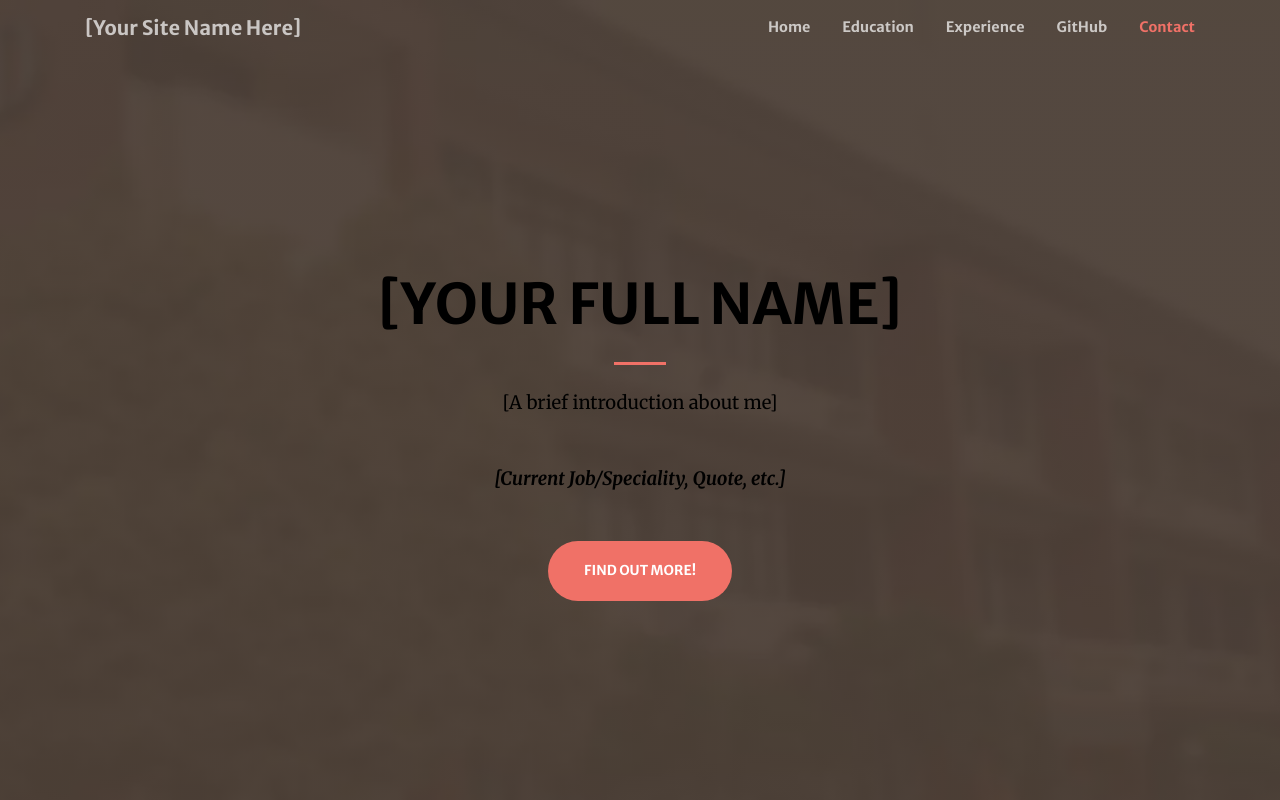
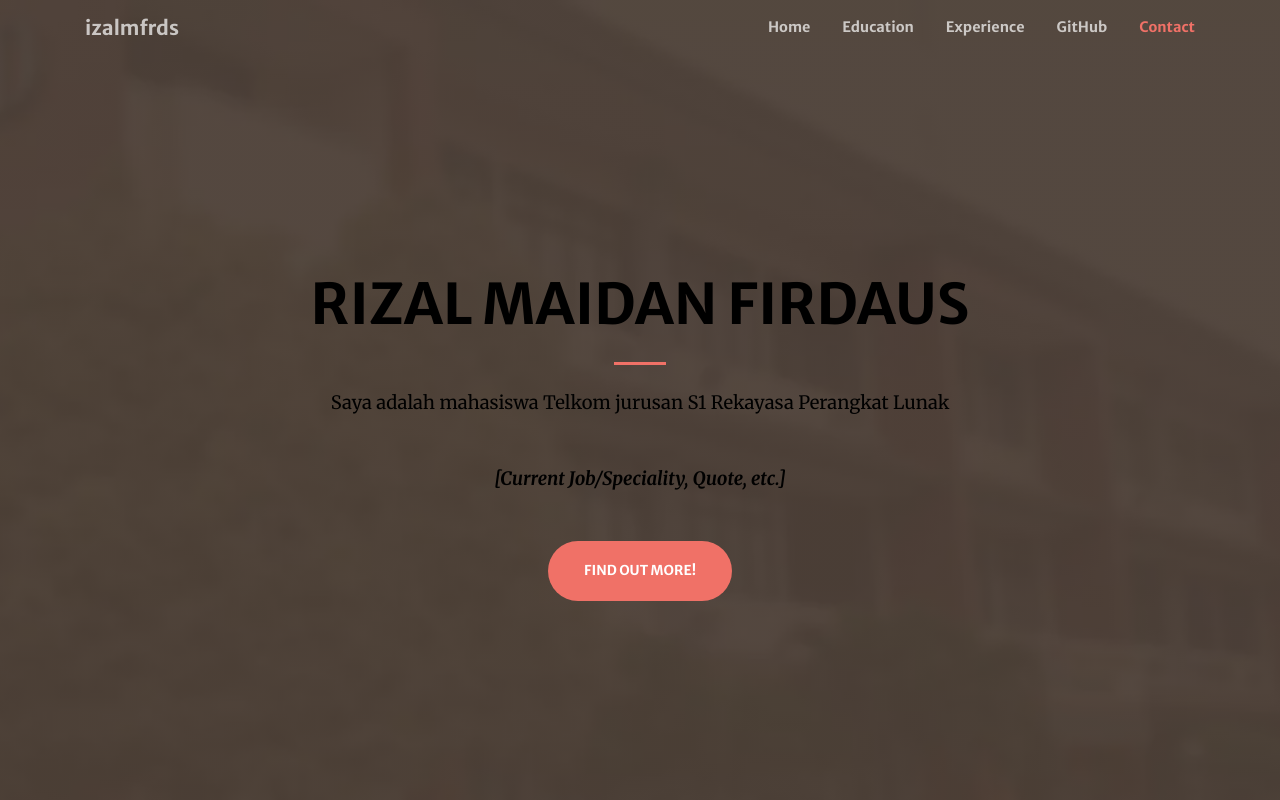
Before and after one commit to izalmfrds/RizalMaidan, a plain HTML site: page index.html in a window 1280 px wide. Shown: the top 800 px of the page. Drawn offline with nearby package versions, Linux system fonts and the light colour scheme.

Commit message:
edit  sikit
d

```diff
--- a/index.html
+++ b/index.html
@@ -41,7 +41,7 @@
     <div class="container">
 
       <!-- Updated with latest Creative -->
-      <a class="navbar-brand js-scroll-trigger" href="#page-top">[Your Site Name Here]</a>
+      <a class="navbar-brand js-scroll-trigger" href="#page-top">izalmfrds</a>
       <button class="navbar-toggler navbar-toggler-right" type="button"
               data-toggle="collapse" data-target="#navbarResponsive"
               aria-controls="navbarResponsive" aria-expanded="false"
@@ -78,12 +78,12 @@
       <div class="row">
         <div class="col-lg-10 mx-auto">
           <h1 class="text-uppercase">
-            <strong>[Your Full Name]</strong>
+            <strong>Rizal Maidan Firdaus</strong>
           </h1>
           <hr class="divider my-4" />
         </div>
         <div class="col-lg-8 mx-auto">
-          <p class="text-faded text-black mb-5">[A brief introduction about me]</p>
+          <p class="text-faded text-black mb-5">Saya adalah mahasiswa Telkom jurusan S1 Rekayasa Perangkat Lunak</p>
           <p class="text-italic font-weight-bold mb-5">[Current Job/Speciality, Quote, etc.]</a></p>
           <a class="btn btn-primary btn-xl js-scroll-trigger" href="#about">Find Out More!</a>
         </div>
```
